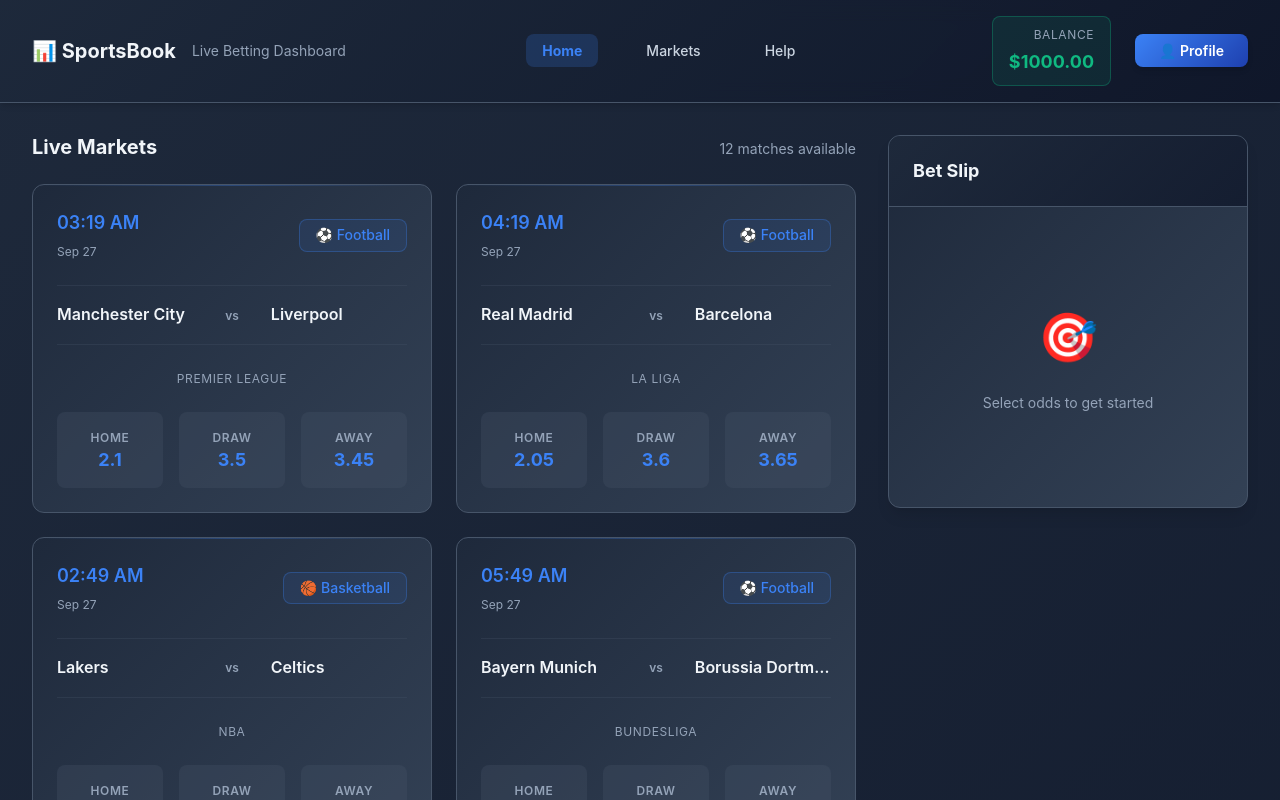
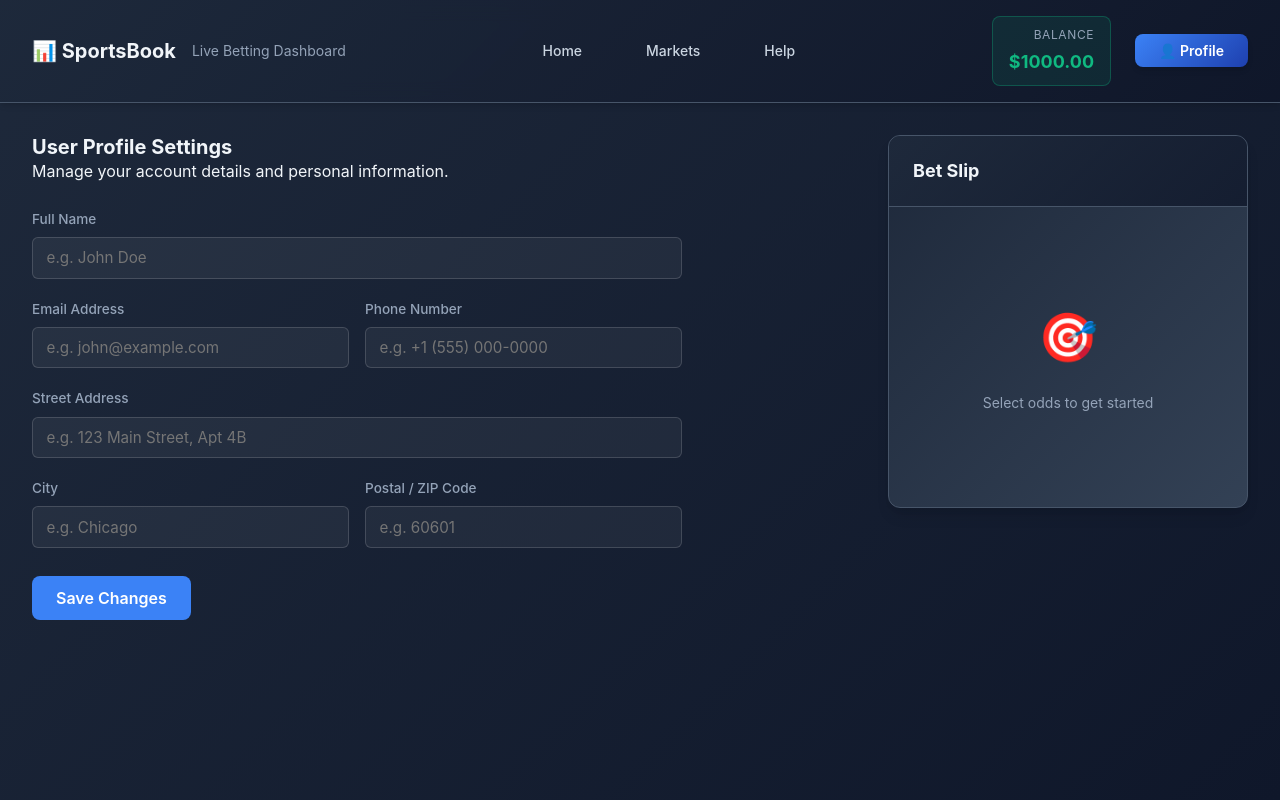
Before and after one commit to Frasse007/moderntech-copilot, a React (Vite) app: page / in a window 1280 px wide. Both pictures are taken after a click on the button "👤 Profile". Shown: the top 800 px of the page. Built offline with nearby package versions, Linux system fonts and the light colour scheme; some icons are missing.

Commit message:
Add profile page with sample personal information form boxes and css to show when profile button is hovered

```diff
--- a/src/App.css
+++ b/src/App.css
@@ -67,6 +67,87 @@
   box-shadow: 0 2px 8px rgba(59, 130, 246, 0.4);
 }
 
+/* Profile Form Styling */
+.profile-section {
+  max-width: 650px;
+}
+
+.save-alert {
+  background-color: rgba(34, 197, 94, 0.15);
+  border: 1px solid #22c55e;
+  color: #4ade80;
+  padding: 0.75rem 1rem;
+  border-radius: 8px;
+  margin-top: 1rem;
+  margin-bottom: 1rem;
+  font-size: 0.9rem;
+}
+
+.profile-form {
+  display: flex;
+  flex-direction: column;
+  gap: 1.25rem;
+  margin-top: 1.5rem;
+}
+
+.form-row {
+  display: flex;
+  gap: 1rem;
+}
+
+.form-row .form-group {
+  flex: 1;
+}
+
+.form-group {
+  display: flex;
+  flex-direction: column;
+  gap: 0.4rem;
+}
+
+.form-group label {
+  font-size: 0.85rem;
+  color: #94a3b8;
+  font-weight: 500;
+}
+
+.form-group input {
+  background-color: rgba(255, 255, 255, 0.05);
+  border: 1px solid rgba(255, 255, 255, 0.15);
+  border-radius: 6px;
+  padding: 0.65rem 0.85rem;
+  color: #ffffff;
+  font-size: 0.95rem;
+  outline: none;
+  transition: border-color 0.2s ease;
+}
+
+.form-group input:focus {
+  border-color: #3b82f6;
+}
+
+.save-profile-btn {
+  align-self: flex-start;
+  background-color: #3b82f6;
+  color: #ffffff;
+  border: none;
+  padding: 0.75rem 1.5rem;
+  border-radius: 8px;
+  font-weight: 600;
+  cursor: pointer;
+  transition: background-color 0.2s ease;
+  margin-top: 0.5rem;
+}
+
+.save-profile-btn:hover {
+  background-color: #2563eb;
+}
+
+.profile-btn.active {
+  border-color: #3b82f6;
+  background-color: rgba(59, 130, 246, 0.2);
+}
+
 /* Responsive Design */
 @media (max-width: 1024px) {
   .app-layout {
--- a/src/App.jsx
+++ b/src/App.jsx
@@ -12,7 +12,18 @@ export default function App() {
   const [activeBets, setActiveBets] = useState([])
   const [betWager, setBetWager] = useState('')
   const [activeTab, setActiveTab] = useState('home')
-  const [selectedSport, setSelectedSport] = useState('All') // Category filter state
+  const [selectedSport, setSelectedSport] = useState('All')
+
+  // State for user profile details
+  const [profileData, setProfileData] = useState({
+    fullName: '',
+    email: '',
+    phone: '',
+    address: '',
+    city: '',
+    postalCode: ''
+  })
+  const [isSaved, setIsSaved] = useState(false)
 
   // Extract unique sports list dynamically from mock data
   const sportsCategories = ['All', ...new Set(mockMatches.map(m => m.sport))]
@@ -61,6 +72,20 @@ export default function App() {
       setActiveBets(activeBets.filter(b => b.id !== betId))
       setBankroll(prev => parseFloat((prev + bet.wager).toFixed(2)))
     }
+  }
+
+  const handleProfileChange = (e) => {
+    const { name, value } = e.target
+    setProfileData(prev => ({
+      ...prev,
+      [name]: value
+    }))
+    setIsSaved(false)
+  }
+
+  const handleProfileSubmit = (e) => {
+    e.preventDefault()
+    setIsSaved(true)
   }
 
   return (
@@ -128,6 +153,101 @@ export default function App() {
               </div>
             </div>
           )}
+
+          {activeTab === 'profile' && (
+            <div className="tab-view profile-section">
+              <h2>User Profile Settings</h2>
+              <p>Manage your account details and personal information.</p>
+
+              {isSaved && (
+                <div className="save-alert">
+                  ✅ Profile details updated successfully!
+                </div>
+              )}
+
+              <form className="profile-form" onSubmit={handleProfileSubmit}>
+                <div className="form-group">
+                  <label htmlFor="fullName">Full Name</label>
+                  <input
+                    type="text"
+                    id="fullName"
+                    name="fullName"
+                    value={profileData.fullName}
+                    onChange={handleProfileChange}
+                    placeholder="e.g. John Doe"
+                  />
+                </div>
+
+                <div className="form-row">
+                  <div className="form-group">
+                    <label htmlFor="email">Email Address</label>
+                    <input
+                      type="email"
+                      id="email"
+                      name="email"
+                      value={profileData.email}
+                      onChange={handleProfileChange}
+                      placeholder="e.g. john@example.com"
+                    />
+                  </div>
+
+                  <div className="form-group">
+                    <label htmlFor="phone">Phone Number</label>
+                    <input
+                      type="tel"
+                      id="phone"
+                      name="phone"
+                      value={profileData.phone}
+                      onChange={handleProfileChange}
+                      placeholder="e.g. +1 (555) 000-0000"
+                    />
+                  </div>
+                </div>
+
+                <div className="form-group">
+                  <label htmlFor="address">Street Address</label>
+                  <input
+                    type="text"
+                    id="address"
+                    name="address"
+                    value={profileData.address}
+                    onChange={handleProfileChange}
+                    placeholder="e.g. 123 Main Street, Apt 4B"
+                  />
+                </div>
+
+                <div className="form-row">
+                  <div className="form-group">
+                    <label htmlFor="city">City</label>
+                    <input
+                      type="text"
+                      id="city"
+                      name="city"
+                      value={profileData.city}
+                      onChange={handleProfileChange}
+                      placeholder="e.g. Chicago"
+                    />
+                  </div>
+
+                  <div className="form-group">
+                    <label htmlFor="postalCode">Postal / ZIP Code</label>
+                    <input
+                      type="text"
+                      id="postalCode"
+                      name="postalCode"
+                      value={profileData.postalCode}
+                      onChange={handleProfileChange}
+                      placeholder="e.g. 60601"
+                    />
+                  </div>
+                </div>
+
+                <button type="submit" className="save-profile-btn">
+                  Save Changes
+                </button>
+              </form>
+            </div>
+          )}
         </main>
 
         <aside className="sidebar">
--- a/src/components/Header.jsx
+++ b/src/components/Header.jsx
@@ -35,7 +35,12 @@ export default function Header({ bankroll, activeTab, setActiveTab }) {
             <span className="bankroll-label">Balance</span>
             <span className="bankroll-amount">${bankroll.toFixed(2)}</span>
           </div>
-          <button className="profile-btn">👤 Profile</button>
+          <button
+            className={`profile-btn ${activeTab === 'profile' ? 'active' : ''}`}
+            onClick={() => setActiveTab('profile')}
+          >
+            👤 Profile
+          </button>
         </div>
       </div>
     </header>
```
